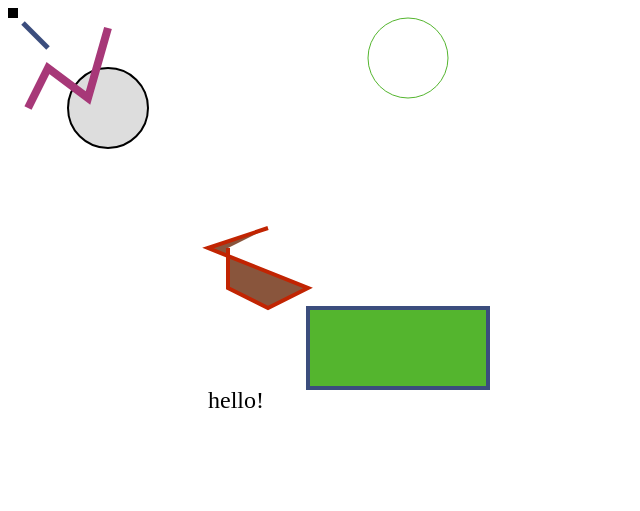
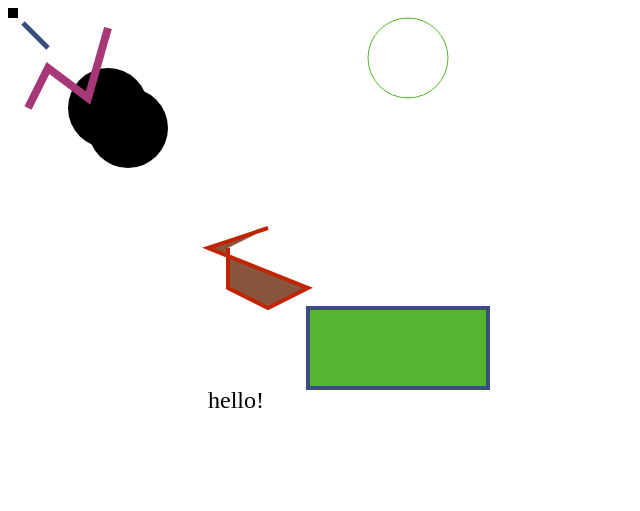
Before and after one commit to jmhl/svgeejs, a website: page index.html in a window 1280 px wide. Shown: the whole page, without its empty margins (0-640 px from the left). Drawn offline with Linux system fonts and the light colour scheme.

Commit message:
Add grouping

```diff
--- a/index.html
+++ b/index.html
@@ -8,7 +8,8 @@
     <script>
       var canvas = document.getElementById('canvas');
       var svg = SVGEE.createSvg(500, 500);
-      var circle = SVGEE.circle(100, 100, 40);
+      var circle1 = SVGEE.circle(100, 100, 40);
+      var circle2 = SVGEE.circle(120, 120, 40);
       var rect = SVGEE.rect(300, 300, 180, 80);
       var ellipse = SVGEE.ellipse(400, 50, 40, 40);
       var square = SVGEE.square(0, 0, 10);
@@ -16,12 +17,11 @@
       var polyline = SVGEE.polyline([20, 100, 40, 60, 80, 90, 100, 20]);
       var polygon = SVGEE.polyline([260, 220, 200, 240, 300, 280, 260, 300, 220, 280, 220, 240]);
       var text = SVGEE.text(200, 400, 24, 'hello!');
+      var g = SVGEE.g([circle1, circle2]);
 
       canvas.appendChild(svg);
 
-      SVGEE.fill(circle, '#ddd');
-      SVGEE.stroke(circle, 2, '#000');
-      svg.appendChild(circle);
+      svg.appendChild(g);
 
       SVGEE.fill(rect, '#54B52E');
       SVGEE.stroke(rect, 4, '#3B4D7D');
--- a/svgee.js
+++ b/svgee.js
@@ -255,6 +255,29 @@
     return element;
   };
 
+  /**
+   * Creates an SVG group element that includes the elements passed in to the function.
+   *
+   * @param {array} elements The elements in the group.
+   * @param {string} identifier (optional) An id to apply to the element.
+   *
+   * @returns The SVG group elment to append to the SVG canvas.
+   *
+   */
+  function group(elements, identifier) {
+    var group = document.createElementNS(w3SvgUrl, 'g');
+
+    if (identifier) {
+      groupg.setAttribute('id', identifier);
+    }
+
+    elements.forEach(function(element) {
+      group.appendChild(element);
+    });
+
+    return group;
+  }
+
   // API to expose
   var SVGEE = {
     circle: circle,
@@ -262,6 +285,8 @@
     createSvg: createSvg,
     ellipse: ellipse,
     fill: fill,
+    g: group,
+    group: group,
     line: line,
     polygon: polygon,
     polyline: polyline,
```
